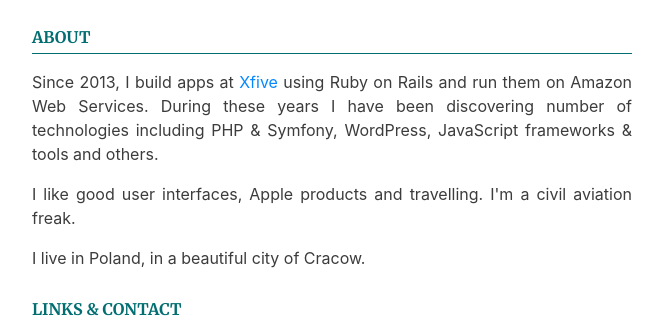
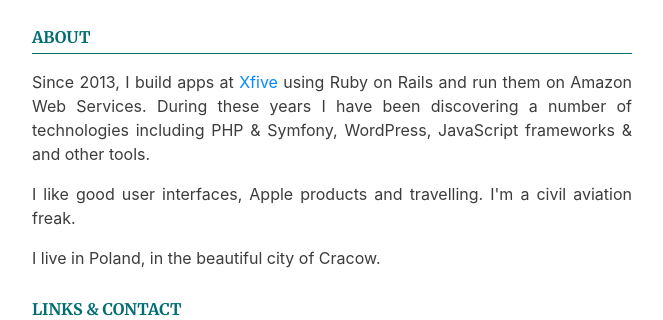
Before and after one commit to arekf/arekf.github.io, a plain HTML site: page index.html in a window 1280 px wide. Shown: the part 188-508 px from the top of the page, without its empty margins (0-663 px from the left). Drawn offline with nearby package versions, Linux system fonts and the light colour scheme.

Commit message:
Language fixes

```diff
--- a/index.html
+++ b/index.html
@@ -27,13 +27,13 @@
       <p>
         Since 2013, I build apps at <a href="https://www.xfive.co">Xfive</a>
         using Ruby on Rails and run them on Amazon Web Services.
-        During these years I have been discovering number of technologies
-        including PHP &amp; Symfony, WordPress, JavaScript frameworks &amp; tools and others.
+        During these years I have been discovering a number of technologies
+        including PHP &amp; Symfony, WordPress, JavaScript frameworks &amp; and other tools.
       </p>
 
       <p>I like good user interfaces, Apple products and travelling. I'm a civil aviation freak.</p>
 
-      <p>I live in Poland, in a beautiful city of Cracow.</p>
+      <p>I live in Poland, in the beautiful city of Cracow.</p>
     </section>
 
     <section class="contact info">
```
